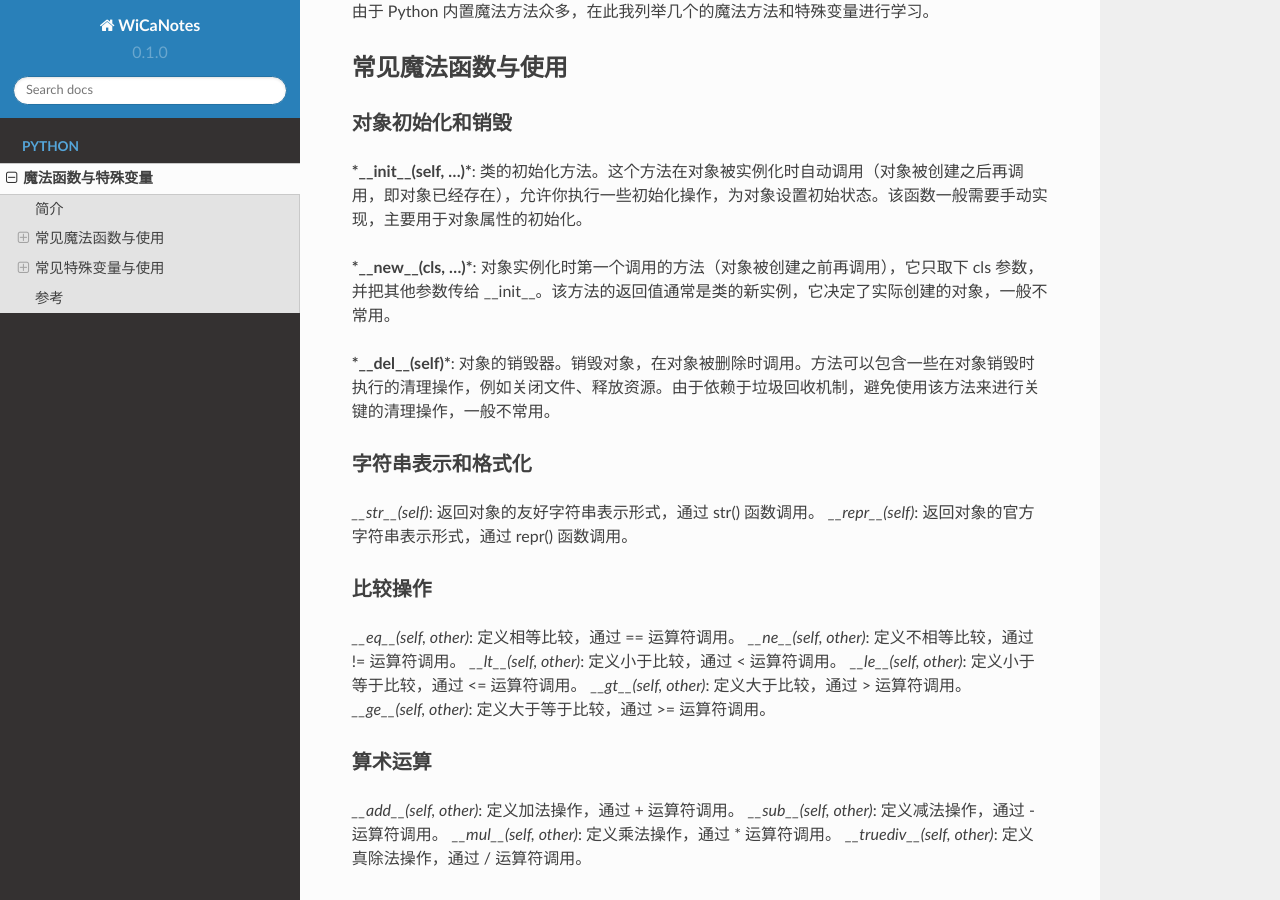
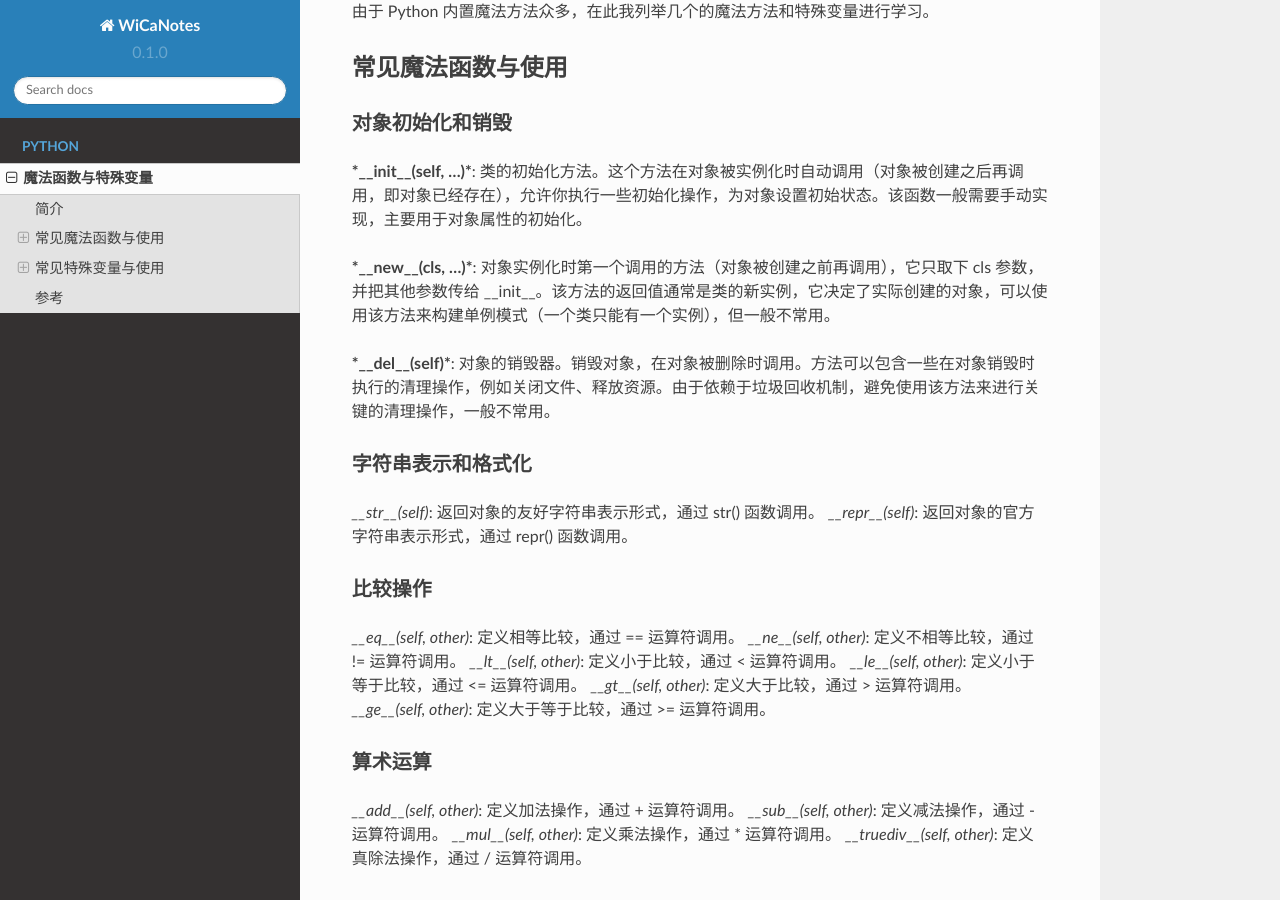
Before and after one commit to boyin96/WiCaNotes, a Sphinx documentation site: the page built from docs/source/magic_functions.rst, in a window 1280 px wide and 900 px high, scrolled down 779 px. Built offline with Sphinx 7.4.7 and the Read the Docs theme 2.0.0, drawn with Linux system fonts in a browser that asks for light colours; pages that are not in the unit, such as notebooks, are missing from menus.

Commit message:
Update magic_functions.rst

```diff
--- a/docs/source/magic_functions.rst
+++ b/docs/source/magic_functions.rst
@@ -28,7 +28,7 @@
 ^^^^^^^^^^^^^^^^
 ***__init__(self, ...)***: 类的初始化方法。这个方法在对象被实例化时自动调用（对象被创建之后再调用，即对象已经存在），允许你执行一些初始化操作，为对象设置初始状态。该函数一般需要手动实现，主要用于对象属性的初始化。
 
-***__new__(cls, ...)***: 对象实例化时第一个调用的方法（对象被创建之前再调用），它只取下 cls 参数，并把其他参数传给 __init__。该方法的返回值通常是类的新实例，它决定了实际创建的对象，一般不常用。
+***__new__(cls, ...)***: 对象实例化时第一个调用的方法（对象被创建之前再调用），它只取下 cls 参数，并把其他参数传给 __init__。该方法的返回值通常是类的新实例，它决定了实际创建的对象，可以使用该方法来构建单例模式（一个类只能有一个实例），但一般不常用。
 
 ***__del__(self)***: 对象的销毁器。销毁对象，在对象被删除时调用。方法可以包含一些在对象销毁时执行的清理操作，例如关闭文件、释放资源。由于依赖于垃圾回收机制，避免使用该方法来进行关键的清理操作，一般不常用。
 
```
